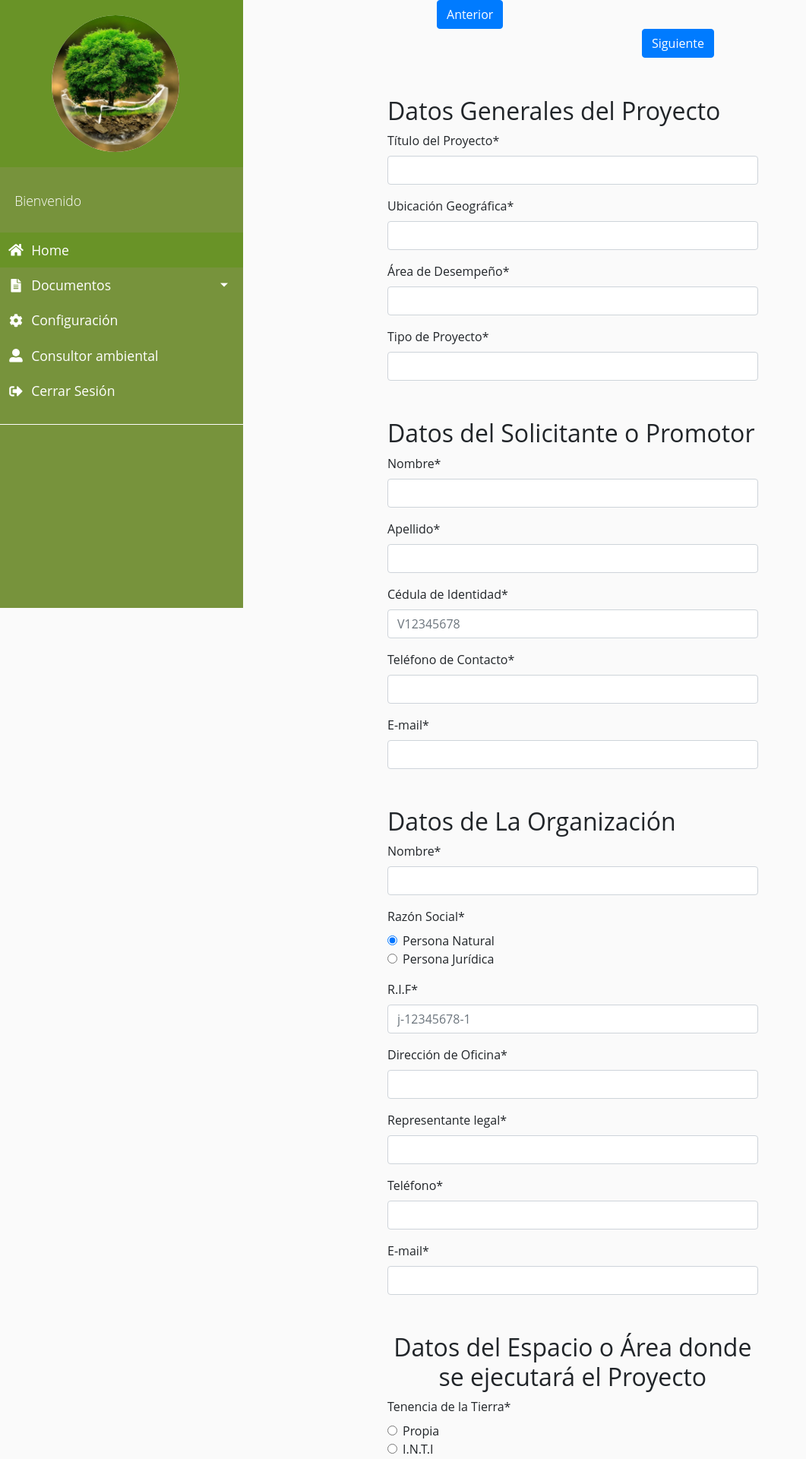
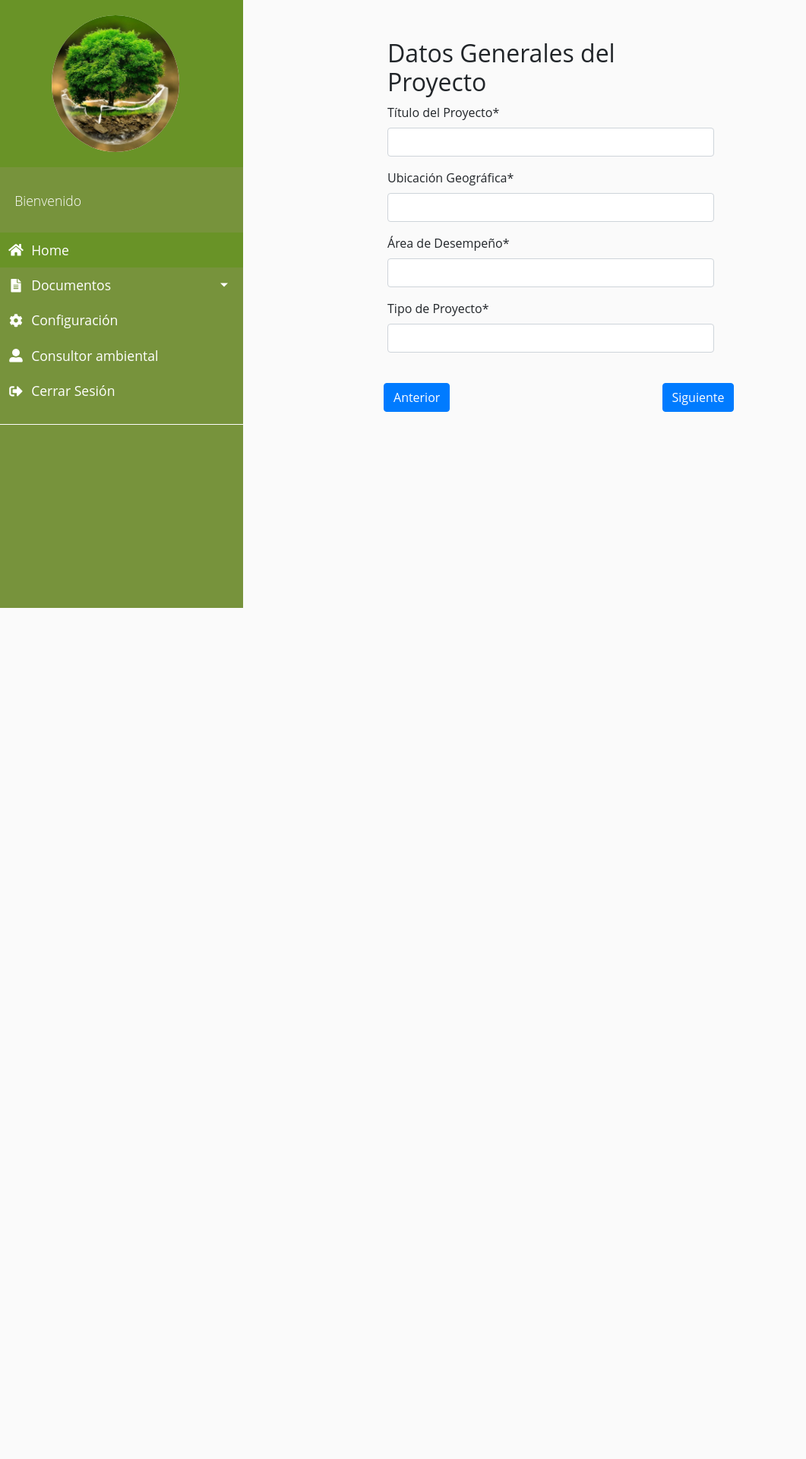
Before and after one commit to vanessaperez/EIA-EP4793, a Django app: page /document/datos/ in a window 1280 px wide. Shown: the top 1920 px of the page at 76% size, without its empty margins (0-1061 px from the left). After the commit the page ends 800 px from the top, so only its background shows below. Run offline with Django 3.2, Linux system fonts and the light colour scheme; some libraries are stand-ins or nearby versions.

Commit message:
Modificación en el html

```diff
--- a/static/css/custom.css
+++ b/static/css/custom.css
@@ -229,6 +229,7 @@ a.article:hover {
 
 .espacio{
 
+
 }
 
 .suelo{
--- a/static/javascript/show.js
+++ b/static/javascript/show.js
@@ -1,5 +1,5 @@
 var active = 0; //Comienza en 0, es decir 0 es la primera parte
-var limite_partes = 10; //Si el limite es 2 partes, la ultima parte sera la parte 1
+var limite_partes = 31; //Si el limite es 2 partes, la ultima parte sera la parte 1
 var prefijo = "Parte_";
 
 function check_repair(){
--- a/templates/datos_proyecto/datos_proyecto.html
+++ b/templates/datos_proyecto/datos_proyecto.html
@@ -3,14 +3,6 @@
 {% load crispy_forms_tags %}
 {% block content %}
 
-    <div class="row">
-        <div class="col-3"></div>
-        <div class="col-6">
-            <button class="btn btn-primary"  onclick="prev()" id="espacio">Anterior</button>
-            <button class="btn btn-primary"  onclick="next()"  style="margin-left: 270px">Siguiente</button>
-        </div>
-        <div class="col-3"></div>
-    </div>
 
 
      <div class="row justify-content-md-center">
@@ -19,23 +11,23 @@
             <form method="post" enctype="multipart/form-data">
                 {% csrf_token %}
                 <div class="col-3"></div>
-                    <div class="col-9">
+                    <div class="col-8">
                         <div class="signup"  id="Parte_0">
                              <h2>Datos Generales del Proyecto</h2>
                              {{ form_proyecto|crispy }}
                         </div>
 
-                        <div class="signup"  id="Parte_">
+                        <div class="signup"  id="Parte_1">
                             <h2>Datos del Solicitante o Promotor</h2>
                              {{ form_solicitante|crispy }}
                         </div>
 
-                         <div class="signup"  id="Parte_">
+                         <div class="signup"  id="Parte_2">
                             <h2>Datos de La Organización</h2>
                             {{ form_organizacion| crispy }}
                         </div>
 
-                         <div class="signup" id="Parte_">
+                         <div class="signup" id="Parte_3">
                             <h2 align="center">Datos del Espacio o Área donde se ejecutará el Proyecto </h2>
 
                               {{ form_espacio.tenencia_tierra|as_crispy_field }}
@@ -56,7 +48,7 @@
                                 {{ form_espacio.coor_oeste|as_crispy_field }}
                          </div>
 
-                          <div class="signup" id="Parte_">
+                          <div class="signup" id="Parte_4">
                                 <h2>Datos del Personal Responsable del Estudio de Impacto Ambiental </h2>
                                 <br>
                                 <h4>Especialista del EsIA</h4>
@@ -111,7 +103,7 @@
                                   {{ form_personal.nivel_desa|as_crispy_field }}
                           </div>
 
-                          <div class="signup" id="Parte_">
+                          <div class="signup" id="Parte_5">
                                 <h2>Datos de la elaboración del presente documento</h2>
                                     {{ form_documento.fecha | as_crispy_field }}
                                     {{ form_documento.ciudad | as_crispy_field }}
@@ -119,19 +111,19 @@
                                     {{ form_documento.pais | as_crispy_field }}
                           </div>
 
-                          <div class="signup" id="Parte_">
+                          <div class="signup" id="Parte_6">
                                 <h2>Descripción del Proyecto</h2>
                                 <h3>Objetivos del Estudio de Impacto Ambiental</h3>
                                     {{ form_descripcion|crispy }}
                           </div>
 
-                          <div class="signup" id="Parte_">
+                          <div class="signup" id="Parte_7">
                                 <h2 align="center">Caracterización Ambiental</h2>
                                 <h3 align="center">Medio Físico</h3>
                                 <br>
                                 <h3>Suelo</h3>
                                {{ form_suelo.management_form }}
-                               <table id="myFormset1Table" class="table table-bordered"  style="width: 650px;">
+                               <table id="myFormset1Table" class="table table-bordered"  style="width: 650px; display: contents">
                                       <thead>
                                         <tr style="background-color: #77933c;color: white;">
                                           <th scope="col" class="text-center">Características</th>
@@ -153,10 +145,10 @@
                                </table>
                           </div>
 
-                          <div class="signup" id="Parte_">
+                          <div class="signup" id="Parte_8">
                                  <h2>Agua</h2>
                                  {{ form_agua.management_form }}
-                                 <table id="myFormset2Table" class="table table-bordered" style="width: 650px;">
+                                 <table id="myFormset2Table" class="table table-bordered" style="width: 650px; display: contents">
                                       <thead>
                                         <tr style="background-color: #77933c;color: white;">
                                           <th scope="col" class="text-center">Características</th>
@@ -178,10 +170,10 @@
                                  </table>
                           </div>
 
-                          <div class="signup" id="Parte_">
+                          <div class="signup" id="Parte_9">
                                  <h2>Aire</h2>
                                  {{ form_aire.management_form }}
-                                 <table id="myFormset3Table" class="table table-bordered" style="width: 650px;">
+                                 <table id="myFormset3Table" class="table table-bordered" style="width: 650px; display: contents">
                                       <thead>
                                         <tr style="background-color: #77933c;color: white;">
                                           <th scope="col" class="text-center">Características</th>
@@ -203,15 +195,15 @@
                                  </table>
                           </div>
 
-                          <div class="signup" id="Parte_">
+                          <div class="signup" id="Parte_10">
                                 <h2>Medio Físico</h2>
                                     {{ form_fisico|crispy }}
                           </div>
 
-                          <div class="signup" id="Parte_">
+                          <div class="signup" id="Parte_11">
                                  <h2>Forestal</h2>
                                  {{ form_forestal.management_form }}
-                                 <table id="myFormset4Table" class="table table-bordered" style="width: 650px;">
+                                 <table id="myFormset4Table" class="table table-bordered" style="width: 650px; display: contents">
                                       <thead>
                                         <tr style="background-color: #77933c;color: white;">
                                           <th scope="col" class="text-center">Características</th>
@@ -233,10 +225,10 @@
                                  </table>
                           </div>
 
-                          <div class="signup" id="Parte_">
+                          <div class="signup" id="Parte_12">
                                  <h2>Flora</h2>
                                  {{ form_flora.management_form }}
-                                 <table id="myFormset5Table" class="table table-bordered" style="width: 650px;">
+                                 <table id="myFormset5Table" class="table table-bordered" style="width: 650px; display: contents">
                                       <thead>
                                         <tr style="background-color: #77933c;color: white;">
                                           <th scope="col" class="text-center">Características</th>
@@ -258,10 +250,10 @@
                                  </table>
                           </div>
 
-                           <div class="signup" id="Parte_">
+                           <div class="signup" id="Parte_13">
                                  <h2>Fauna</h2>
                                  {{ form_fauna.management_form }}
-                                 <table id="myFormset6Table" class="table table-bordered" style="width: 650px;">
+                                 <table id="myFormset6Table" class="table table-bordered" style="width: 650px; display: contents">
                                       <thead>
                                         <tr style="background-color: #77933c;color: white;">
                                           <th scope="col" class="text-center">Características</th>
@@ -283,15 +275,15 @@
                                  </table>
                           </div>
 
-                          <div class="signup" id="Parte_">
+                          <div class="signup" id="Parte_14">
                                 <h2>Medio Biológico</h2>
                                     {{ form_bio | crispy }}
                           </div>
 
-                           <div class="signup" id="Parte_">
+                           <div class="signup" id="Parte_15">
                                  <h2>Social</h2>
                                  {{ form_social.management_form }}
-                                 <table id="myFormset7Table" class="table table-bordered" style="width: 650px;">
+                                 <table id="myFormset7Table" class="table table-bordered" style="width: 650px; display: contents">
                                       <thead>
                                         <tr style="background-color: #77933c;color: white;">
                                           <th scope="col" class="text-center">Características</th>
@@ -313,10 +305,10 @@
                                  </table>
                            </div>
 
-                            <div class="signup" id="Parte_">
+                            <div class="signup" id="Parte_16">
                                  <h2>Económica</h2>
                                  {{ form_economica.management_form }}
-                                 <table id="myFormset8Table" class="table table-bordered" style="width: 650px;">
+                                 <table id="myFormset8Table" class="table table-bordered" style="width: 650px; display: contents">
                                       <thead>
                                         <tr style="background-color: #77933c;color: white;">
                                           <th scope="col" class="text-center">Características</th>
@@ -338,10 +330,10 @@
                                  </table>
                             </div>
 
-                            <div class="signup" id="Parte_">
+                            <div class="signup" id="Parte_17">
                                  <h2>Cultural</h2>
                                  {{ form_cultural.management_form }}
-                                 <table id="myFormset9Table" class="table table-bordered" style="width: 650px;">
+                                 <table id="myFormset9Table" class="table table-bordered" style="width: 650px; display: contents">
                                       <thead>
                                         <tr style="background-color: #77933c;color: white;">
                                           <th scope="col" class="text-center">Características</th>
@@ -363,15 +355,15 @@
                                  </table>
                             </div>
 
-                            <div class="signup" id="Parte_">
+                            <div class="signup" id="Parte_18">
                                 <h2>Medio Sociocultural</h2>
                                     {{ form_sociocultural | crispy }}
                             </div>
 
-                             <div class="signup" id="Parte_">
+                             <div class="signup" id="Parte_19">
                                  <h2>Actividades con Potencial a la Generación de Impactos</h2>
                                  {{ form_actividad.management_form }}
-                                 <table id="myFormset10Table" class="table table-bordered" style="width: 620px;">
+                                 <table id="myFormset10Table" class="table table-bordered" style="width: 620px; display: contents">
                                       <thead>
                                         <tr style="background-color: #77933c;color: white;">
                                           <th scope="col" class="text-center">Proceso</th>
@@ -393,21 +385,21 @@
                                  </table>
                              </div>
 
-                             <div class="signup" id="Parte_">
+                             <div class="signup" id="Parte_20">
                                 <h2>Medio Comentarios </h2>
                                     {{ form_comentarios | crispy }}
                             </div>
 
-                             <div class="signup" id="Parte_">
+                             <div class="signup" id="Parte_21">
                                 <h2>Cronograma de Planificación</h2>
                                     {{ form_diagrama | crispy }}
                             </div>
 
-                            <div class="signup" id="Parte_">
+                            <div class="signup" id="Parte_22">
                                  <h2>Inversiones Estimadas</h2>
                                  <h2>Talento Humano</h2>
                                  {{ form_talento.management_form }}
-                                 <table id="myFormset11Table" class="table table-bordered" style="width: 620px;">
+                                 <table id="myFormset11Table" class="table table-bordered" style="width: 620px; display: contents">
                                       <thead>
                                         <tr style="background-color: #77933c;color: white;">
                                           <th scope="col" class="text-center">Actividad</th>
@@ -431,11 +423,11 @@
                                  </table>
                              </div>
 
-                            <div class="signup" id="Parte_">
+                            <div class="signup" id="Parte_23">
                                  <h2>Inversiones Estimadas</h2>
                                  <h2>Servicios Profesionales y Técnicos</h2>
                                  {{ form_servicio.management_form }}
-                                 <table id="myFormset12Table" class="table table-bordered" style="width: 620px;">
+                                 <table id="myFormset12Table" class="table table-bordered" style="width: 620px; display: contents">
                                       <thead>
                                         <tr style="background-color: #77933c;color: white;">
                                           <th scope="col" class="text-center">Actividad</th>
@@ -459,11 +451,11 @@
                                  </table>
                             </div>
 
-                             <div class="signup" id="Parte_">
+                             <div class="signup" id="Parte_24">
                                  <h2>Inversiones Estimadas</h2>
                                  <h2>Pasajes</h2>
                                  {{ form_pasaje.management_form }}
-                                 <table id="myFormset13Table" class="table table-bordered" style="width: 620px;">
+                                 <table id="myFormset13Table" class="table table-bordered" style="width: 620px; display: contents">
                                       <thead>
                                         <tr style="background-color: #77933c;color: white;">
                                           <th scope="col" class="text-center">Actividad</th>
@@ -487,11 +479,11 @@
                                  </table>
                              </div>
 
-                            <div class="signup" id="Parte_">
+                            <div class="signup" id="Parte_25">
                                  <h2>Inversiones Estimadas</h2>
                                  <h2>Recursos Materiales</h2>
                                  {{ form_recursos.management_form }}
-                                 <table id="myFormset14Table" class="table table-bordered" style="width: 620px;">
+                                 <table id="myFormset14Table" class="table table-bordered" style="width: 620px; display: contents">
                                       <thead>
                                         <tr style="background-color: #77933c;color: white;">
                                           <th scope="col" class="text-center">Materiales</th>
@@ -515,11 +507,11 @@
                                  </table>
                              </div>
 
-                            <div class="signup" id="Parte_">
+                            <div class="signup" id="Parte_26">
                                  <h2>Inversiones Estimadas</h2>
                                  <h2>Materiales de Oficina</h2>
                                  {{ form_oficina.management_form }}
-                                 <table id="myFormset15Table" class="table table-bordered" style="width: 620px;">
+                                 <table id="myFormset15Table" class="table table-bordered" style="width: 620px; display: contents">
                                       <thead>
                                         <tr style="background-color: #77933c;color: white;">
                                           <th scope="col" class="text-center">Materiales</th>
@@ -543,11 +535,11 @@
                                  </table>
                              </div>
 
-                            <div class="signup" id="Parte_">
+                            <div class="signup" id="Parte_27">
                                  <h2>Inversiones Estimadas</h2>
                                  <h2>Insumos</h2>
                                  {{ form_insumos.management_form }}
-                                 <table id="myFormset16Table" class="table table-bordered" style="width: 620px;">
+                                 <table id="myFormset16Table" class="table table-bordered" style="width: 620px; display: contents">
                                       <thead>
                                         <tr style="background-color: #77933c;color: white;">
                                           <th scope="col" class="text-center">Insumos</th>
@@ -571,11 +563,11 @@
                                  </table>
                              </div>
 
-                            <div class="signup" id="Parte_">
+                            <div class="signup" id="Parte_28">
                                  <h2>Inversiones Estimadas</h2>
                                  <h2>Plan de Inversión</h2>
                                  {{ form_plan.management_form }}
-                                 <table id="myFormset17Table" class="table table-bordered" style="width: 620px;">
+                                 <table id="myFormset17Table" class="table table-bordered" style="width: 620px; display: contents">
                                       <thead>
                                         <tr style="background-color: #77933c;color: white;">
                                           <th scope="col" class="text-center">Concepto</th>
@@ -595,17 +587,18 @@
                                  </table>
                             </div>
 
-                             <div class="signup" id="Parte_">
+                             <div class="signup" id="Parte_29">
                                 <h2>Información Relevante para La Evaluación del Programa o Proyecto de EIA</h2>
                                     {{ form_informacion | crispy }}
                             </div>
 
-                             <div class="signup" id="Parte_">
+                             <div class="signup" id="Parte_30">
                                 <h2>Aval del Responsable del ESIA</h2>
                                     {{ form_responsable | crispy }}
+
+                                 <button type="submit" class="btn btn-primary">Enviar</button>
                             </div>
 
-                          <button type="submit" class="btn btn-primary">Enviar</button>
                     </div>
 
                  </form>
@@ -614,6 +607,15 @@
         <div class="col-1"></div>
      </div>
 
+    <div class="row">
+        <div class="col-2"></div>
+        <div class="col-9">
+            <br>
+            <button class="btn btn-primary"  onclick="prev()" style="margin-left: 10px">Anterior</button>
+            <button class="btn btn-primary"  onclick="next()"  style="margin-left: 275px">Siguiente</button>
+        </div>
+        <div class="col-1"></div>
+    </div>
 
 
     <script src="//ajax.googleapis.com/ajax/libs/jquery/2.1.3/jquery.min.js"></script>
```
